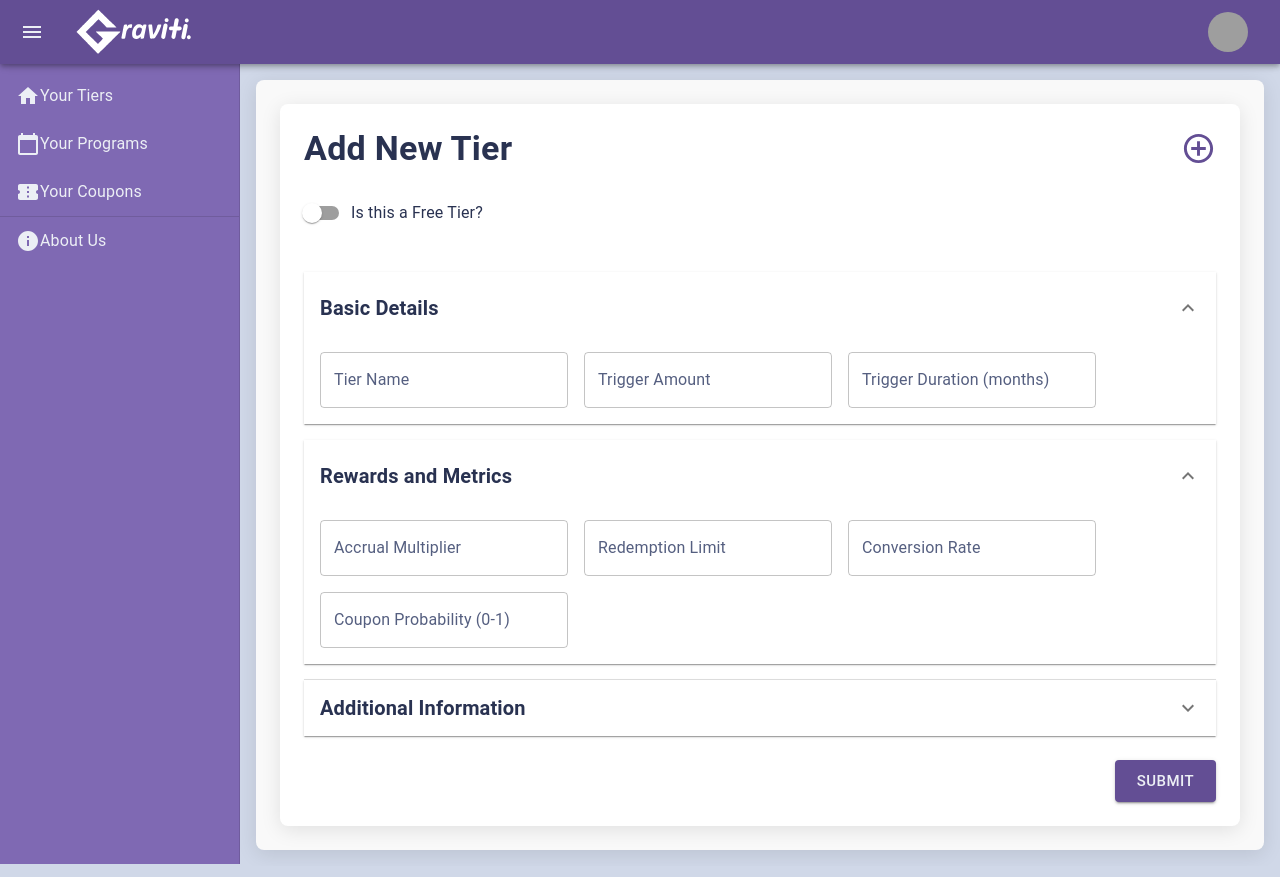
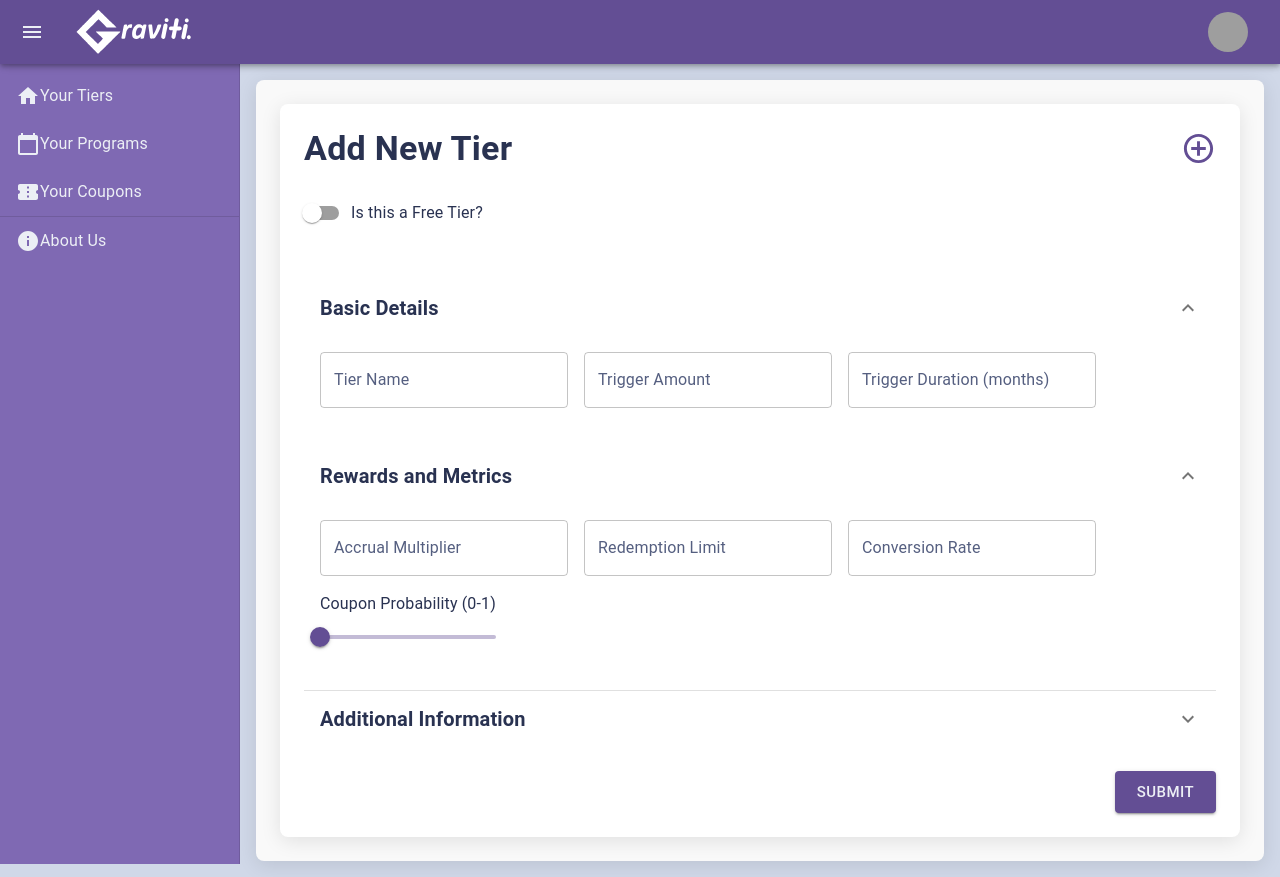
Before and after one commit to itzjeppy/lms-frontend, a React (Create React App) app: page /dashboard/add-tier in a window 1280 px wide. Both pictures are taken after a click on the button "Rewards and Metrics". Built offline with nearby package versions, Linux system fonts and the light colour scheme; grey boxes are pictures that could not be loaded.

Commit message:
Misc changes

```diff
--- a/public/index.html
+++ b/public/index.html
@@ -1,14 +1,12 @@
 <!DOCTYPE html>
 <html lang="en">
-  <head>
+
+<head>
     <meta charset="utf-8" />
     <link rel="icon" href="%PUBLIC_URL%/favicon.png" />
     <meta name="viewport" content="width=device-width, initial-scale=1" />
     <meta name="theme-color" content="#000000" />
-    <meta
-      name="description"
-      content="Web site created using create-react-app"
-    />
+    <meta name="description" content="Web site created using create-react-app" />
     <link rel="apple-touch-icon" href="%PUBLIC_URL%/logo192.png" />
     <!--
       manifest.json provides metadata used when your web app is installed on a
@@ -24,9 +22,10 @@
       work correctly both with client-side routing and a non-root public URL.
       Learn how to configure a non-root public URL by running `npm run build`.
     -->
-    <title>Graviti</title>
-  </head>
-  <body>
+    <title>Graviti | Loyalty Management System </title>
+</head>
+
+<body>
     <noscript>You need to enable JavaScript to run this app.</noscript>
     <div id="root"></div>
     <!--
@@ -39,5 +38,6 @@
       To begin the development, run `npm start` or `yarn start`.
       To create a production bundle, use `npm run build` or `yarn build`.
     -->
-  </body>
+</body>
+
 </html>
--- a/src/Components/Tiers/AddTier.jsx
+++ b/src/Components/Tiers/AddTier.jsx
@@ -15,7 +15,10 @@ import {
   AccordionDetails,
   FormHelperText,
   Container,
-  Grid2
+  Grid2,
+  Slider,
+  Tooltip,
+  CircularProgress
 } from "@mui/material";
 import { MuiColorInput } from "mui-color-input";
 import ExpandMoreIcon from "@mui/icons-material/ExpandMore";
@@ -60,9 +63,10 @@ const schema = Yup.object().shape({
 const AddTier = () => {
   const navigate = useNavigate();
   const [isFreeTier, setIsFreeTier] = useState(false);
+  const [isSubmitting, setIsSubmitting] = useState(false);
 
   const handleSubmit = (values) => {
-    console.log("inside handle submit");
+    setIsSubmitting(true);
     const existingTiers = JSON.parse(localStorage.getItem("tiers") || "[]");
     const { isFreeTier, ...tierValues } = values;
 
@@ -71,19 +75,18 @@ const AddTier = () => {
       ...tierValues,
     };
 
-    console.log("Submitting new tier:", tier);
-
     TierService.createTiers(tier)
       .then((response) => {
         console.log("Created tiers:", response.data);
+        localStorage.setItem("tiers", JSON.stringify([...existingTiers, tier]));
         navigate(-1);
       })
       .catch((error) => {
         console.error("Error creating tiers", error);
+      })
+      .finally(() => {
+        setIsSubmitting(false);
       });
-
-    localStorage.setItem("tiers", JSON.stringify([...existingTiers, tier]));
-    navigate(-1);
   };
 
   return (
@@ -104,7 +107,7 @@ const AddTier = () => {
       <Paper
         sx={{
           p: { xs: 2, md: 3 },
-          borderRadius: 2,
+          borderRadius : 2,
           boxShadow: "0 4px 20px rgba(0, 0, 0, 0.1)",
         }}
       >
@@ -117,14 +120,14 @@ const AddTier = () => {
             redemptionLimitOfPurchase: "",
             conversion: "",
             description: "",
-            couponProbability: "",
+            couponProbability: 0, // Initialize with 0
             colour: "#FFFFFF",
             isFreeTier,
           }}
           validationSchema={schema}
           onSubmit={handleSubmit}
         >
-          {({ isSubmitting, setFieldValue, values }) => (
+          {({ setFieldValue, values }) => (
             <Form>
               {/* Title Section */}
               <Box
@@ -160,8 +163,9 @@ const AddTier = () => {
               />
 
               {/* Accordion for Form Sections */}
-              <Accordion defaultExpanded>
-                <AccordionSummary expandIcon={<ExpandMoreIcon />}>
+              <Accordion defaultExpanded sx={{ boxShadow:"none"}}>
+                <AccordionSummary expandIcon={<ExpandMoreIcon />}
+                >
                   <Typography variant="h6" sx={{ fontWeight: "bold" }}>
                     Basic Details
                   </Typography>
@@ -211,7 +215,7 @@ const AddTier = () => {
                 </AccordionDetails>
               </Accordion>
 
-              <Accordion>
+              <Accordion sx={{ boxShadow:"none"}}>
                 <AccordionSummary expandIcon={<ExpandMoreIcon />}>
                   <Typography variant="h6" sx={{ fontWeight: "bold" }}>
                     Rewards and Metrics
@@ -259,13 +263,19 @@ const AddTier = () => {
                       <ErrorMessage name="conversion" component={FormHelperText} />
                     </Grid2>
                     <Grid2 item xs={6}>
-                      <Field
-                        name="couponProbability"
-                        as={TextField}
-                        label="Coupon Probability (0-1)"
-                        type="number"
-                        fullWidth
-                        variant="outlined"
+                      <Typography gutterBottom>
+                        Coupon Probability (0-1)
+                      </Typography>
+                      <Slider
+                        value={values.couponProbability}
+                        onChange={(event, newValue) => {
+                          setFieldValue("couponProbability", newValue);
+                        }}
+                        step={0.01}
+                        min={ 0}
+                        max={1}
+                        valueLabelDisplay="auto"
+                        size="large"
                       />
                       <ErrorMessage
                         name="couponProbability"
@@ -276,7 +286,7 @@ const AddTier = () => {
                 </AccordionDetails>
               </Accordion>
 
-              <Accordion>
+              <Accordion sx={{ boxShadow:"none"}}>
                 <AccordionSummary expandIcon={<ExpandMoreIcon />}>
                   <Typography variant="h6" sx={{ fontWeight: "bold" }}>
                     Additional Information
@@ -314,7 +324,9 @@ const AddTier = () => {
                   variant="contained"
                   color="primary"
                   size="large"
+                  sx={{ position: 'relative' }}
                 >
+                  {isSubmitting && <CircularProgress size={24} sx={{ position: 'absolute', left: '50%', top: '50%', marginLeft: '-12px', marginTop: '-12px' }} />}
                   Submit
                 </Button>
               </Box>
```
Lines whose indentation alone changed are shown as unchanged.
